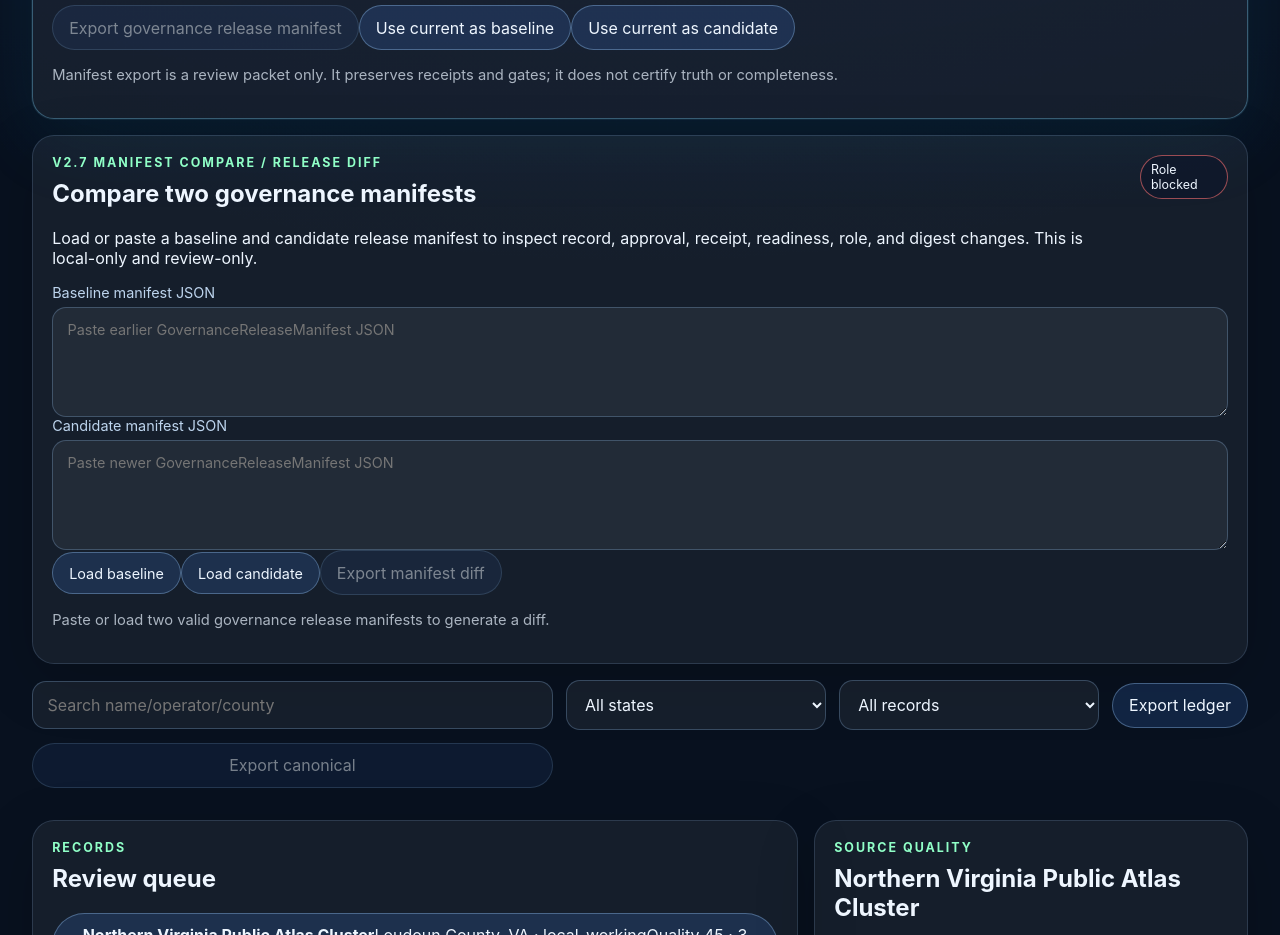
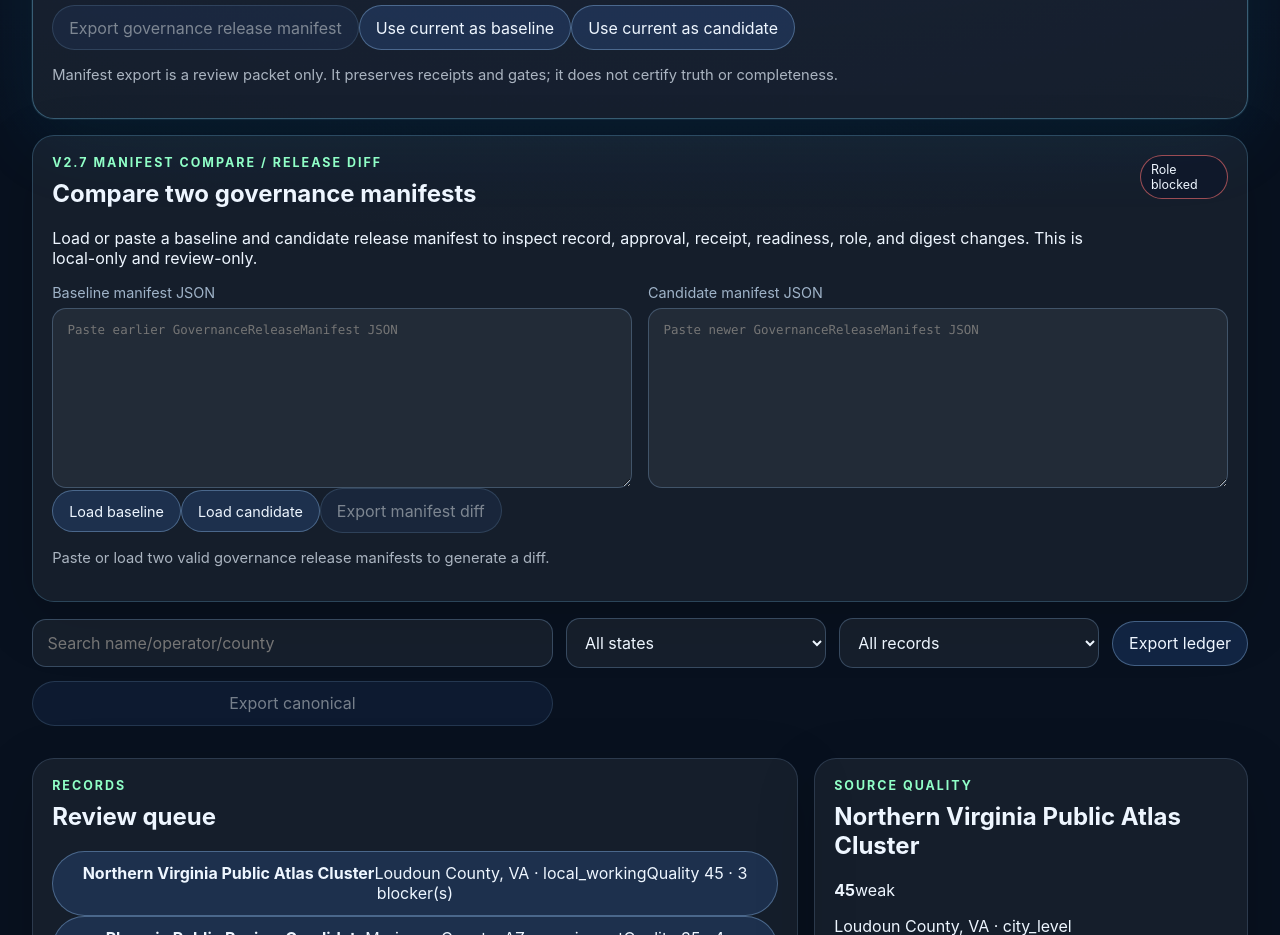
Before and after one commit to MichaelWave369/datacenter-ledger-explorer, a React (Vite) app: page / in a window 1280 px wide. Shown: the part 1620-2555 px from the top of the page. Built offline with nearby package versions, Linux system fonts and the light colour scheme.

Commit message:
Load v2.7 manifest compare styles through manifest stylesheet

```diff
--- a/src/v26-governance-release-manifest.css
+++ b/src/v26-governance-release-manifest.css
@@ -60,3 +60,76 @@
   opacity: 0.82;
   font-size: 0.92rem;
 }
+
+.manifest-compare-panel {
+  border: 1px solid rgba(125, 211, 252, 0.22);
+}
+
+.manifest-compare-grid {
+  display: grid;
+  grid-template-columns: repeat(2, minmax(0, 1fr));
+  gap: 1rem;
+}
+
+.manifest-compare-grid label {
+  display: grid;
+  gap: 0.45rem;
+  font-size: 0.9rem;
+  color: var(--muted, #9fb3c8);
+}
+
+.manifest-compare-grid textarea {
+  min-height: 180px;
+  font-family: ui-monospace, SFMono-Regular, Menlo, Monaco, Consolas, "Liberation Mono", monospace;
+  font-size: 0.78rem;
+}
+
+.manifest-diff-output {
+  display: grid;
+  gap: 1rem;
+  margin-top: 1rem;
+}
+
+.diff-columns {
+  display: grid;
+  grid-template-columns: repeat(3, minmax(0, 1fr));
+  gap: 0.85rem;
+}
+
+.diff-columns > div {
+  display: grid;
+  gap: 0.45rem;
+  padding: 0.85rem;
+  border: 1px solid rgba(148, 163, 184, 0.18);
+  border-radius: 16px;
+  background: rgba(15, 23, 42, 0.34);
+}
+
+.diff-columns strong {
+  color: var(--text, #eef6ff);
+}
+
+.diff-columns span {
+  display: block;
+  padding: 0.4rem 0.55rem;
+  border-radius: 999px;
+  background: rgba(148, 163, 184, 0.12);
+  color: var(--muted, #9fb3c8);
+  font-size: 0.78rem;
+}
+
+.digest-line {
+  padding: 0.7rem 0.85rem;
+  border-radius: 14px;
+  background: rgba(14, 165, 233, 0.08);
+  color: var(--muted, #9fb3c8);
+  font-family: ui-monospace, SFMono-Regular, Menlo, Monaco, Consolas, "Liberation Mono", monospace;
+  overflow-wrap: anywhere;
+}
+
+@media (max-width: 900px) {
+  .manifest-compare-grid,
+  .diff-columns {
+    grid-template-columns: 1fr;
+  }
+}
```
